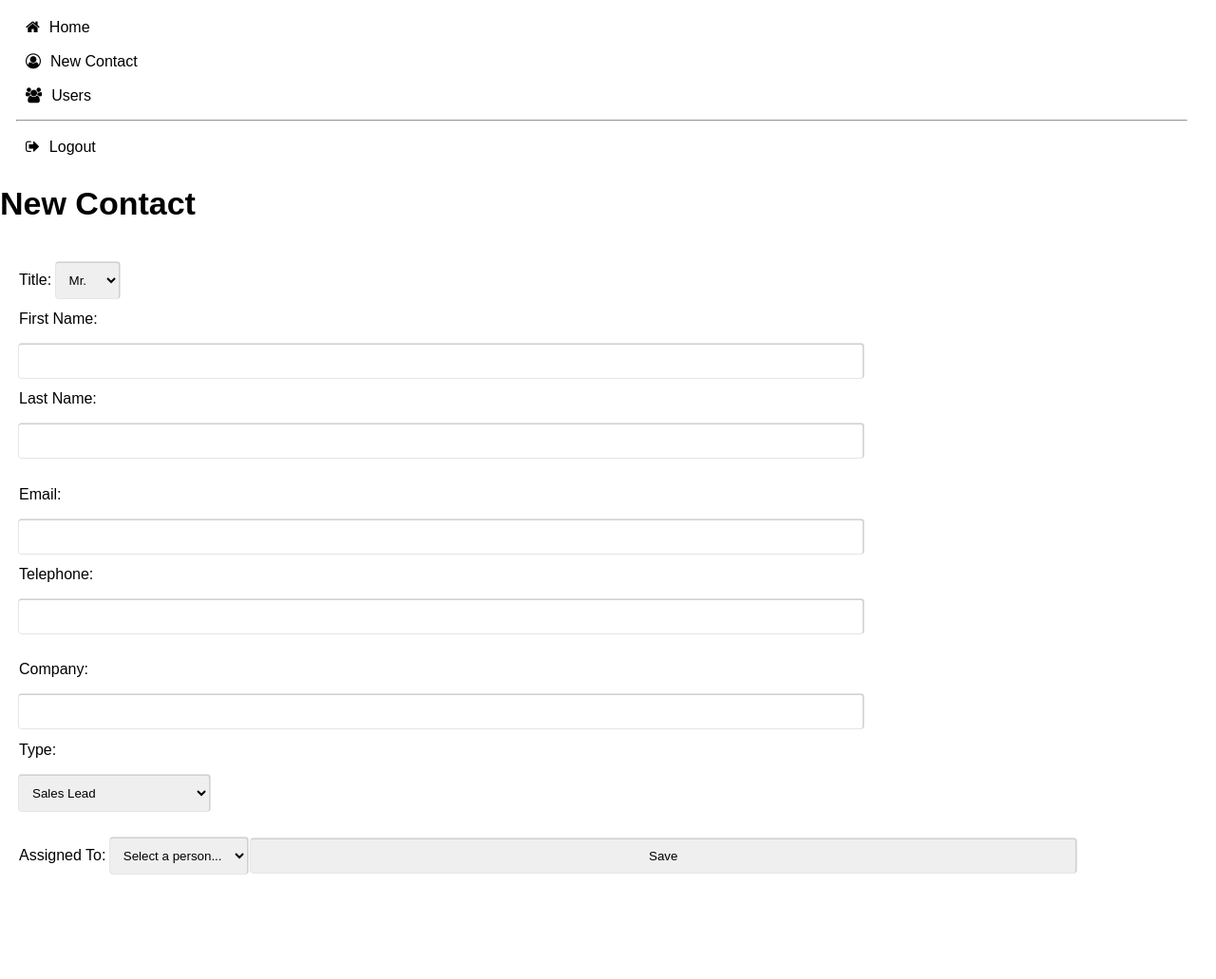
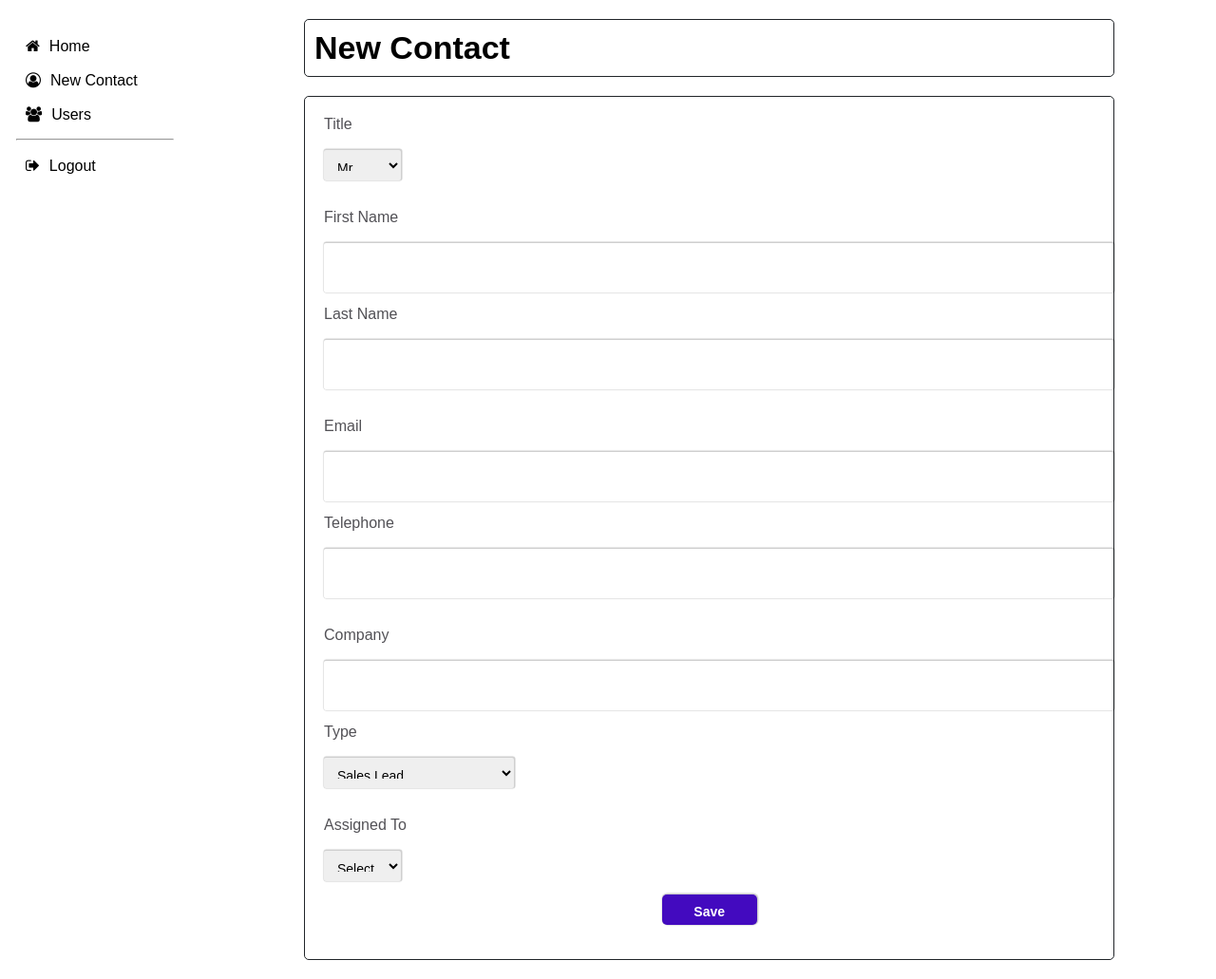
Before and after one commit to BrittanyThomas162/info2180-finalproject, a PHP site: page /newContactForm.php in a window 1280 px wide. Shown: the part 70-1101 px from the top of the page at 95% size. Before the commit the page ends 991 px from the top, so only its background shows below. Run offline with PHP 8.4, Linux system fonts and the light colour scheme; data comes from the database, SQL or seed files in the repository.

Commit message:
Fixed styling

```diff
--- a/newContactForm.php
+++ b/newContactForm.php
@@ -5,13 +5,37 @@
     <meta charset="UTF-8" />
     <meta name="viewport" content="width=device-width, initial-scale=1.0" />
     <meta http-equiv="X-UA-Compatible" content="ie=edge" />
-    <?php
-    include "header.php";
-    ?>
-    <?php include 'menu.php'; ?>
+
+
+    <link rel="stylesheet" type="text/css" href="menu.css">
+
     <style>
         body{
+            color:black;
+        }
+        header{
+            margin-bottom:20px;
+        }
+        .main-container {
+            display: grid;
+            grid-template-columns: 1fr 5fr;
+        }
 
+        form {
+            /* width: 100%; */
+            grid-column:2;
+        }
+        h1,form{
+            margin-top: 20px;
+            margin-bottom: 20px;
+            border:1px solid #212529;
+            border-radius: 5px;
+            padding: 10px;
+            margin-left: 10%;
+            margin-right: 10%;
+        }
+        h1{
+            margin-top:0;
         }
 
         .form-row {
@@ -22,11 +46,14 @@
 
         label {
             margin-bottom: 0.5em;
+            color:#525156;
         }
 
         input, select {
             margin-bottom: 1em;
-
+            height: 32px;
+            width: 10%;
+            font-size: 14px;
         }
 
         #type{
@@ -35,43 +62,69 @@
 
         input{
             width: 70%;
+            font-size: 14px;
+        }
+
+        input[type="submit"]{
+            width: 100px;
+            height: 32px;
+            background-color: #430ABF;
+            color: white;
+            border: none;
+            border-radius: 5px;
+            font-weight:bold;
+            display: block;
+            margin: auto;
         }
 
     </style>
 
 </head>
+<header>
+<?php
+    include "header.php";
+    ?>
+</header>
 <body>
+    <div class="main-container">
+        <div class="menu">
+            <?php include 'menu.php'; ?>
+        </div>
+    <div class=contactform>
     <h1>New Contact</h1>
     <form action="newContact.php" method="POST" >
-        <label for="title">Title:</label>
+        <div class="form-row">
+        <label for="title">Title</label>
         <select id="title" name="title">
             <option value="mr">Mr.</option>
             <option value="ms">Ms.</option>
             <option value="mrs">Mrs.</option>
             <option value="dr">Dr.</option>
         </select>
+        </div>
         <div class="form-row">
-            <label for="fname">First Name:</label>
+            <label for="fname">First Name</label>
             <input type="text" id="fname" name="fname" required>
-            <label for="lname">Last Name:</label>
+            <label for="lname">Last Name</label>
             <input type="text" id="lname" name="lname" required>
         </div>
         <div class="form-row">
-            <label for="email">Email:</label>
+            <label for="email">Email</label>
             <input type="email" id="email" name="email" required>
-            <label for="tel">Telephone:</label>
+            <label for="tel">Telephone</label>
             <input type="tel" id="tel" name="tel" required>
         </div>
         <div class="form-row">
-            <label for="company">Company:</label>
+            <label for="company">Company</label>
             <input type="text" id="company" name="company" required>
-            <label for="type">Type:</label>
+            <label for="type">Type</label>
             <select id="type" name="type" required>
                 <option value="Sales Lead">Sales Lead</option>
                 <option value="Support">Support</option>
             </select>
         </div>
-        <label for="assigned">Assigned To:</label>
+        <div class="form-row">
+        <label for="assigned">Assigned To</label>
         <select id="assigned" name="assigned" required>
             <option value="">Select a person...</option>
 
@@ -100,6 +153,9 @@
         </select>
 
         <input type="submit" value="Save">
+        </div>
     </form>
+    </div>
+    </div>
 </body>
 </html>
```
